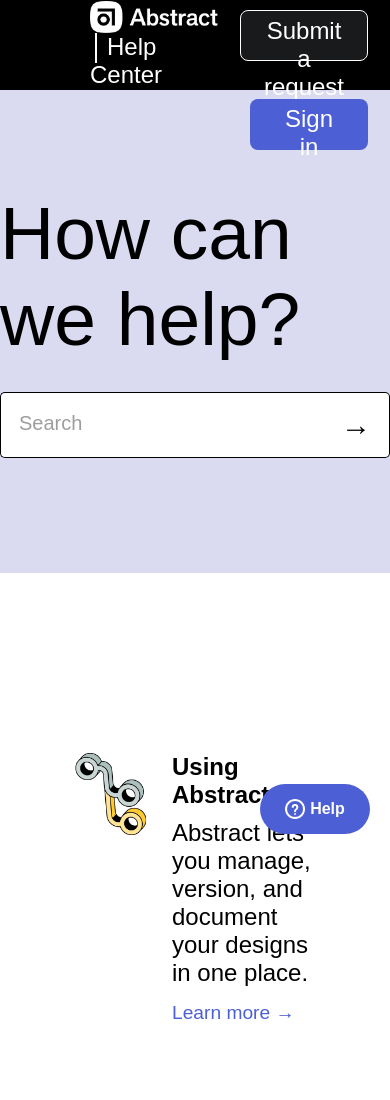
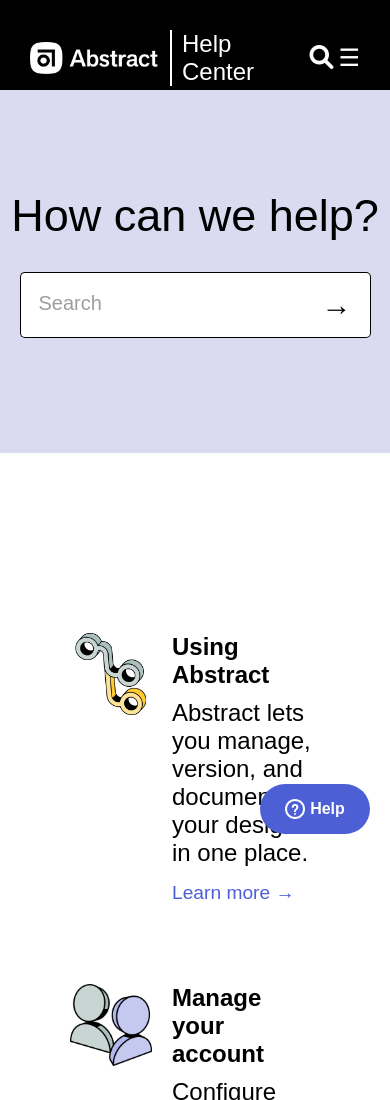
Before and after one commit to julianafc/Abstract_Help_Page, a plain HTML site: page index.html in a window 390 px wide. Shown: the top 1100 px of the page. Drawn offline with Linux system fonts and the light colour scheme; files whose address does not match are found by name.

Commit message:
adicionando responsividade nav

```diff
--- a/index.html
+++ b/index.html
@@ -3,6 +3,8 @@
 <head>
     <meta charset="UTF-8">
     <meta name="viewport" content="width=device-width, initial-scale=1.0">
+
+    <link rel="stylesheet" href="https://cdnjs.cloudflare.com/ajax/libs/font-awesome/6.0.0-beta3/css/all.min.css">
 
     <link rel="stylesheet" href="style.css">
 
@@ -12,16 +14,26 @@
 </head>
 <body>
     <header>
+        <nav>
         <div id="logo">
             <a href="#" id="logo1">
                 <img src="assets\img\abstract.png" alt="Logo Abstract">
             </a>
             <a href="#" id="hc">Help Center</a>
         </div>
-            <nav>
 
-        <button id="botao1">Submit a request</button>
-        <button id="botao2">Sign in</button>
+        <div id="nav-buttons">
+            <button id="botao1">Submit a request</button>
+            <button id="botao2">Sign in</button>
+        </div>
+
+        <div id="nav-hidden">
+        <button class="menu-toggle" data-toggle-search="">
+            <span class="fa fa-search"></span>
+        </button>
+        <button class="menu-toggle" id="menu-toggle">☰</button>
+    </div>
+
     </nav>
     </header>
 
@@ -121,6 +133,8 @@
         </div>
       </a>
 
+      <script src="script.js"></script>
+
 </body>
 
 <footer id="footer">
--- /dev/null
+++ b/script.js
@@ -0,0 +1,6 @@
+const menuToggle = document.getElementById("menu-toggle");
+const navButtons = document.getElementById("nav-buttons");
+
+menuToggle.addEventListener("click", () => {
+    navButtons.classList.toggle("show");
+});
--- a/style.css
+++ b/style.css
@@ -19,48 +19,44 @@
     font-family: sans-serif;
   }
 
-header{
+  header{
     height: 90px;
     background-color: black;
     color:white;
     margin: 0;
-    display:flex;
-    justify-content: space-between;
-    padding: 0 90px;
+    padding: 10px 90px;
 
 }
 
 #logo{
-    align-content: center;
+    display: flex;
+    align-items: center;
+    gap: 10px;
+}
 
-    #logo1{
-        max-width: 130px;
-        text-decoration: none;
-    }
-
-    img{
-        width: 130px;
-        align-items: center;
-        vertical-align: middle;
-    }
+#logo1{
+    max-width: 130px;
+    text-decoration: none;
 }
 
 #logo1 img{
     opacity: 1;
-  transition: opacity 0.2s ease;
+    transition: opacity 0.2s ease;
+    width: 130px;
+    align-items: center;
+    vertical-align: middle;
 }
 
 #logo1 img:hover{
     opacity: 0.8;
 }
 
+
 #hc{
-    /* font-family: "GT-America"; */
     font-size: 24px;
     font-weight: 500;
     border-left: 2px solid white;
-    padding: 0 0 3px 10px;
-    margin-left: 5px;
+    padding-left: 10px;
     text-decoration: none;
     color: white;
     vertical-align: middle;
@@ -70,8 +66,14 @@
     text-decoration:underline;
 }
 
+#nav-buttons{
+    display: flex;
+    align-items: center;
+}
+
 nav{
-    align-content: center;
+    display:flex;
+    justify-content: space-between;
     padding: 10px 20px;
 }
 #botao1, #botao2{
@@ -102,6 +104,15 @@
     background-color: white;
     transition: all 0.5s ease;
 }
+
+.menu-toggle {
+    display: none;
+    background: none;
+    border: none;
+    font-size: 1.5em;
+    color: white;
+    cursor: pointer;
+  }
 
 #hcwh{
     background-color: #DADBF1;
@@ -304,3 +315,37 @@
     padding-left: 5px;
     font-weight: 600;
 }
+
+@media (max-width: 898px){
+    #hcwh{
+        h1{
+            font-size: 45px;
+        }
+    }
+
+    #input{
+        width: 90%;
+    }
+
+    .menu-toggle {
+        display: block;
+      }
+
+      header,nav{
+        /* margin: 0; */
+        padding: 15px;
+      }
+
+      #nav-hidden{
+        display: flex;
+        justify-content: space-evenly;
+      }
+
+      #menu-toggle{
+        margin-left: 5px;
+      }
+
+      #nav-buttons{
+        display: none;
+      }
+}
```
Also changed, not shown: 1 other file.
